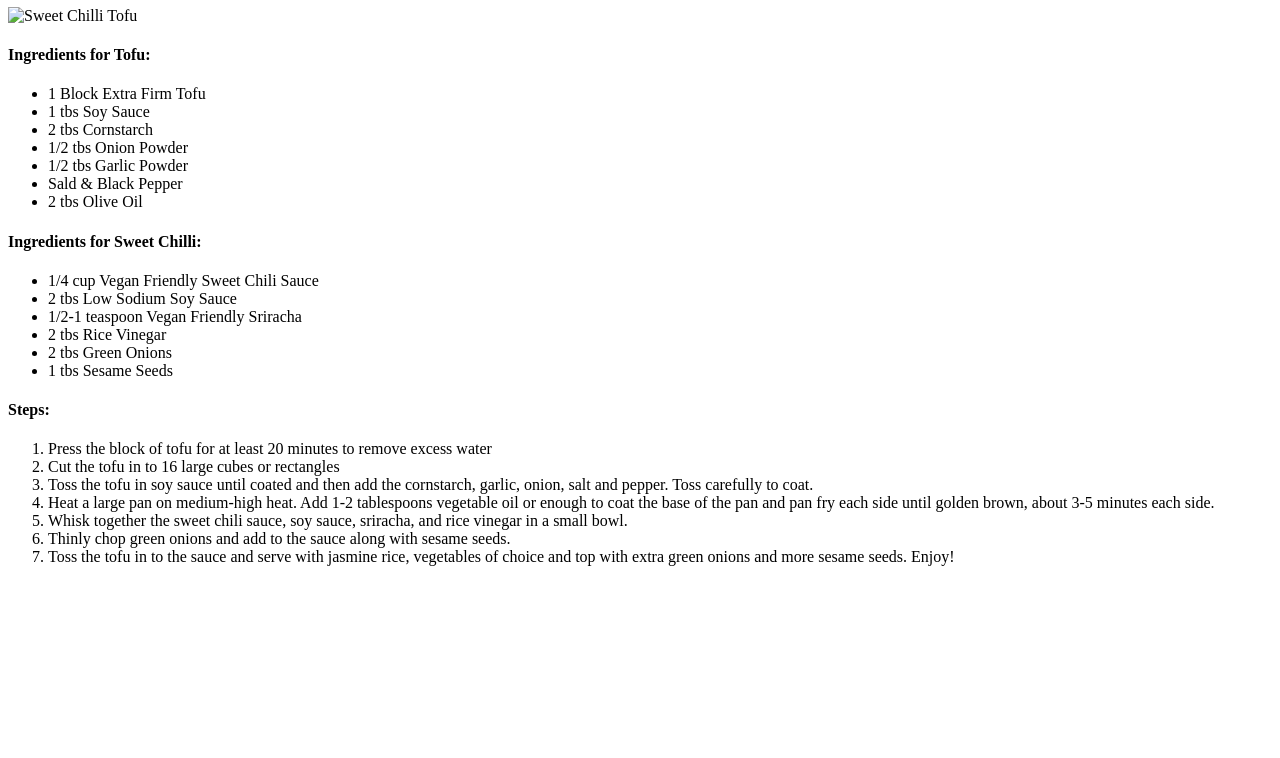
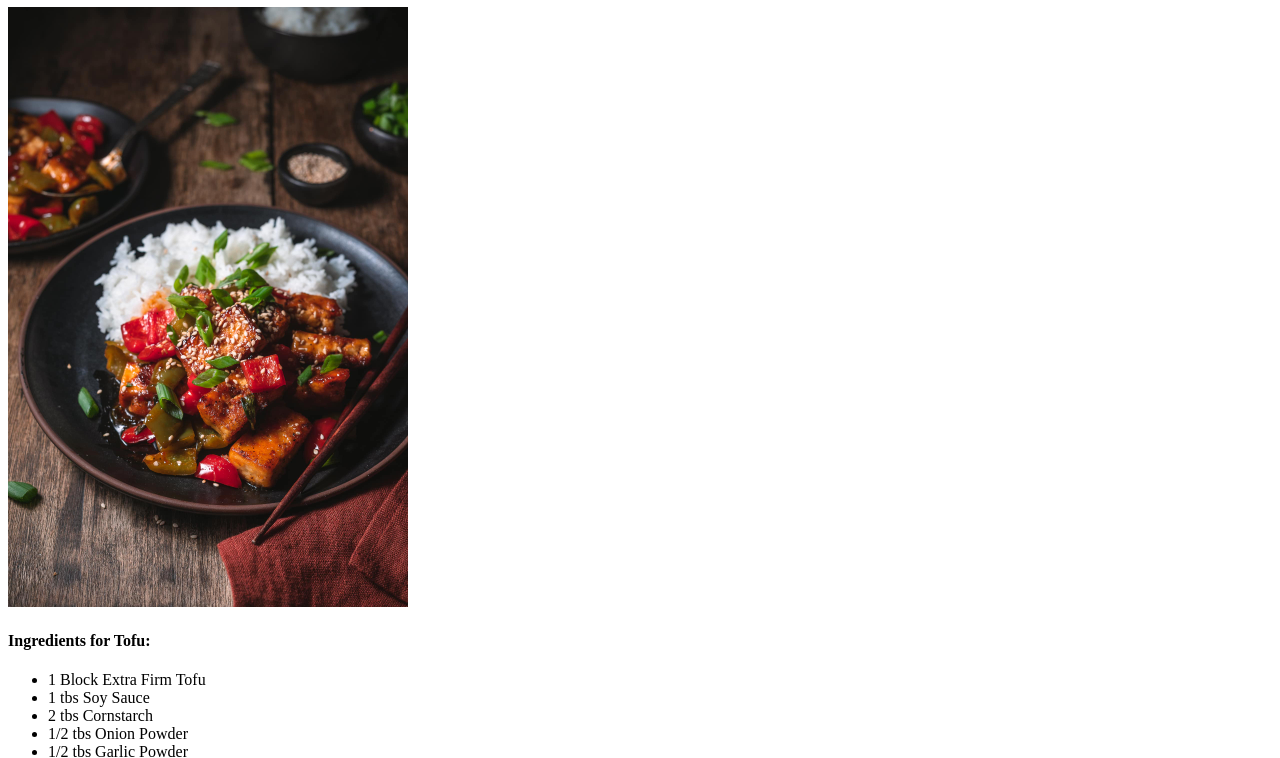
Before and after one commit to polyestersun/odin-recipes, a plain HTML site: page recipes/sweet-chilli-tofu.html in a window 1280 px wide. Shown: the part 73-831 px from the top of the page. Before the commit the page ends 800 px from the top, so only its background shows below. Drawn offline with Linux system fonts and the light colour scheme.

Commit message:
add image element

```diff
--- a/recipes/sweet-chilli-tofu.html
+++ b/recipes/sweet-chilli-tofu.html
@@ -5,7 +5,7 @@
     </head>
     <body>
         <h1>Sweet Chilli Tofu Recipe</h1>
-        <img src="./" alt="Sweet Chilli Tofu" height="500">
+        <img src="./Sweet-Chili-Tofu-2.jpg" alt="Sweet Chilli Tofu" height="600">
         <h4>Ingredients for Tofu:</h4>
         <ul>
             <li>1 Block Extra Firm Tofu</li>
```
